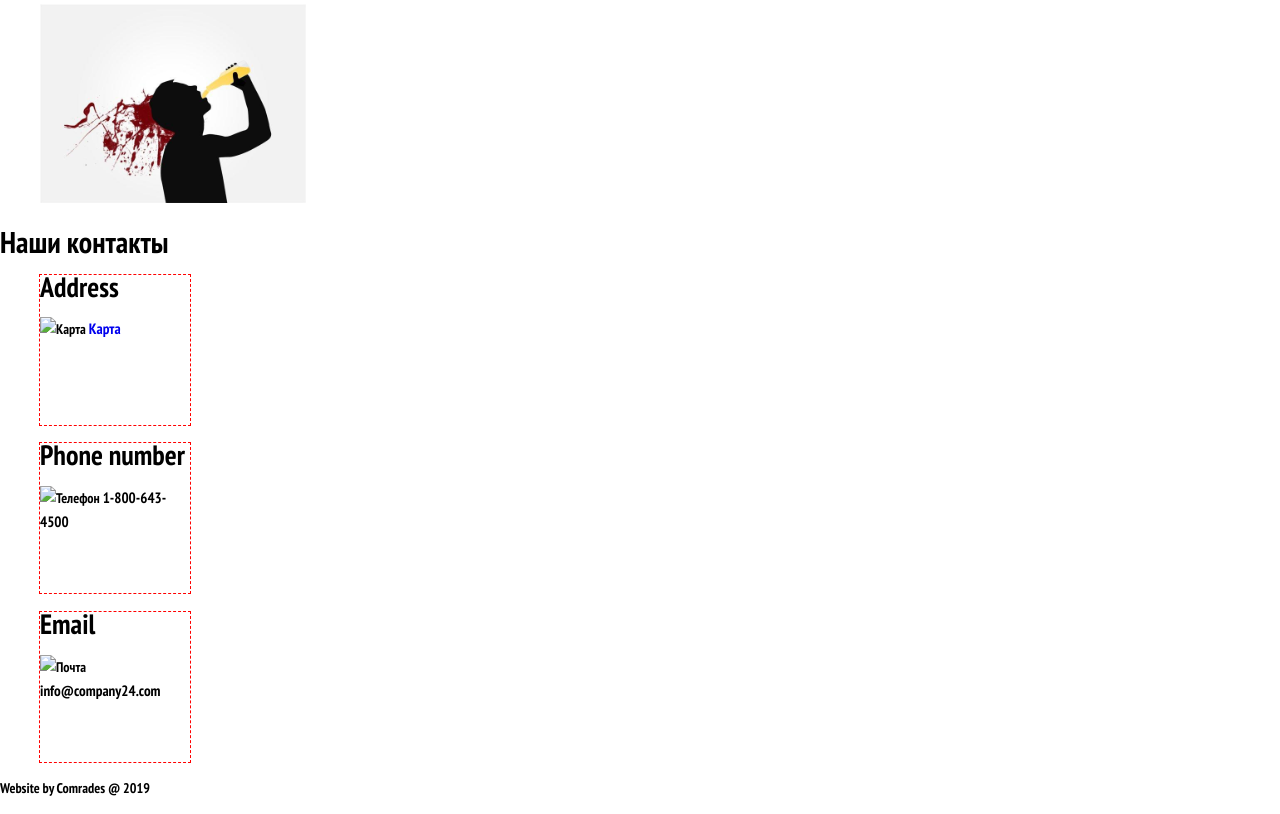
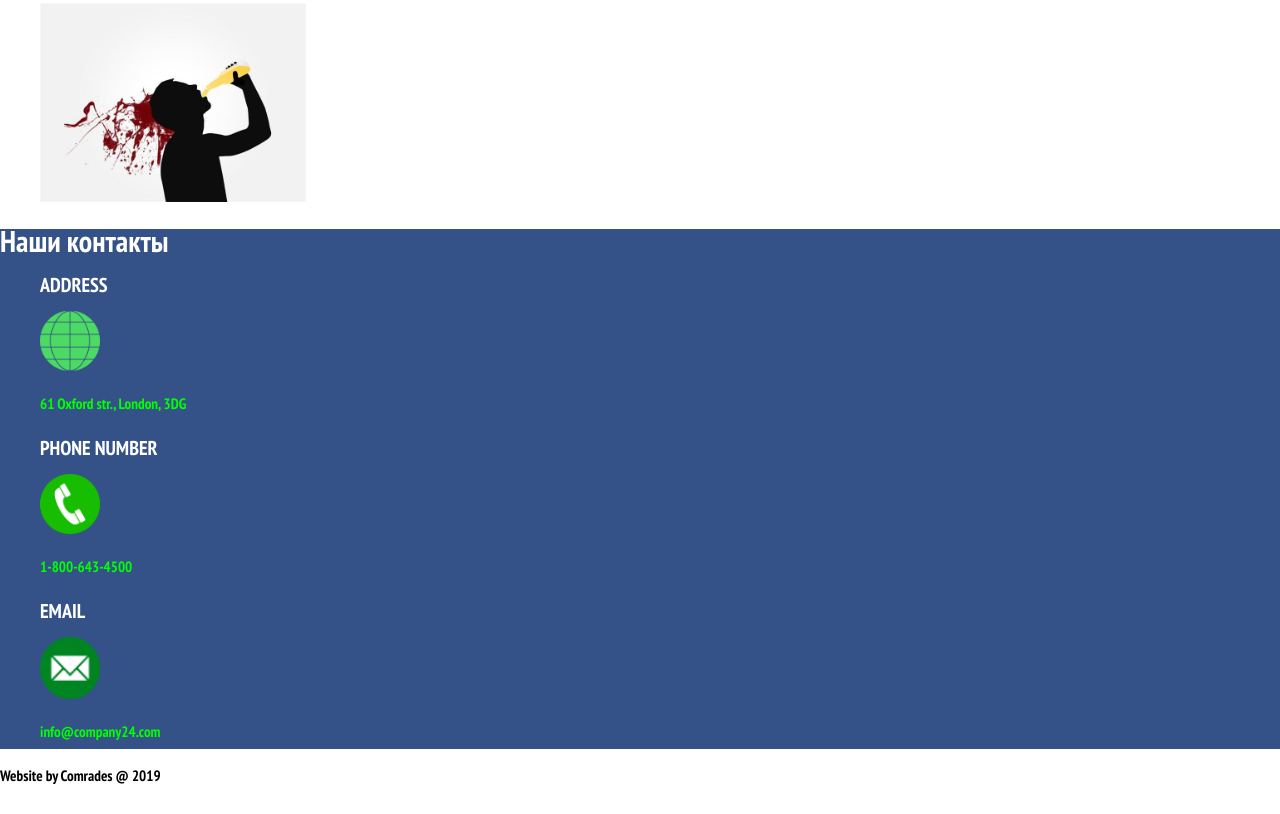
Before and after one commit to vladshkerin/sova, a plain HTML site: page index.html in a window 1280 px wide. Shown: the part 1380-2194 px from the top of the page. Drawn offline with Linux system fonts and the light colour scheme.

Commit message:
Complete layout elements for footer

```diff
--- a/css/style.css
+++ b/css/style.css
@@ -1,18 +1,27 @@
+/* scaffolding */
+
 body {
+    min-width: 1200px;
     margin: 0;
     padding: 0;
-    width: 1200px;
 
     font-family: 'PT Sans Narrow', sans-serif;
     font-size: 14px;
+    font-weight: 700;
+    font-style: normal;
     line-height: 24px;
-    font-weight: 700;
     color: black;
 }
 
 a {
     text-decoration: none;
 }
+
+img {
+    max-width: 100%;
+    height: auto;
+}
+
 
 /* header */
 
@@ -28,6 +37,7 @@ a {
     text-transform: uppercase;
 }
 
+
 /* main */
 
 .main-header {
@@ -35,7 +45,7 @@ a {
     min-height: 675px;
 
     background-color: #345288;
-    background-image: url("../img/owl_backbround.png");
+    background-image: url("../img/bg_main.png");
     background-position: top center;
     background-repeat: no-repeat;
 }
@@ -74,31 +84,43 @@ a {
     font-weight: bold;
 }
 
+
 /* footer */
+
+.contacts {
+    background-color: #345288;
+}
+
 .contacts-header {
     font-size: 30px;
     font-weight: bold;
+    color: #ffffff;
 }
 
 .contacts-list {
     list-style: none;
 }
 
-.contacts-item_header {
-    font-size: 25px;
-}
-
 .contacts-list_item {
     width: 150px;
     height: 150px;
-    outline: 1px red dashed;
 }
 
-.contacts-list_item-icon {
-    width: 100px;
-    height: 100px;
+.contacts-list_item-header {
+    font-size: 20px;
+    font-weight: bold;
+    color: #ffffff;
+
+    text-transform: uppercase;
 }
 
 .contacts-list_item-value {
     font-size: 15px;
+    font-weight: bold;
+    color: #00ff00;
 }
+
+.copyright_description {
+    font-size: 15px;
+    font-weight: bold;
+}
--- a/index.html
+++ b/index.html
@@ -12,7 +12,7 @@
 
 <header class="page-header">
     <a class="page-header__logo">
-        <img class="page-header__logo-image" src="img/owl_logo.png"
+        <img class="page-header__logo-image" src="img/logotype.png"
              width="88" height="65" alt="Торговая компания «СОВА»">
     </a>
     <div class="main-nav__wrapper">
@@ -65,17 +65,26 @@
         <ul class="contacts-list">
             <li class="contacts-list_item">
                 <h1 class="contacts-list_item-header">Address</h1>
-                <img class="contacts-list_item-icon" src="img/map.svg" alt="Карта">
-                <a class="contacts-list_item-value" href="map.yandex.ru">Карта</a>
+                <p class="contacts-list_item-picture">
+                    <img class="contacts-list_item-icon" src="img/globe.png"
+                         width="60" height="60" alt="Карта">
+                </p>
+                <a class="contacts-list_item-value" href="index.html">61 Oxford str., London, 3DG</a>
             </li>
             <li class="contacts-list_item">
                 <h1 class="contacts-list_item-header">Phone number</h1>
-                <img class="contacts-list_item-icon" src="img/phone.svg" alt="Телефон">
+                <p class="contacts-list_item-picture">
+                    <img class="contacts-list_item-icon" src="img/phone.png"
+                         width="60" height="60" alt="Телефон">
+                </p>
                 <tel class="contacts-list_item-value">1-800-643-4500</tel>
             </li>
             <li class="contacts-list_item">
                 <h1 class="contacts-list_item-header">Email</h1>
-                <img class="contacts-list_item-icon" src="img/email.svg" alt="Почта">
+                <p class="contacts-list_item-picture">
+                    <img class="contacts-list_item-icon" src="img/email.png"
+                         width="60" height="60" alt="Почта">
+                </p>
                 <email class="contacts-list_item-value">info@company24.com</email>
             </li>
         </ul>
```
